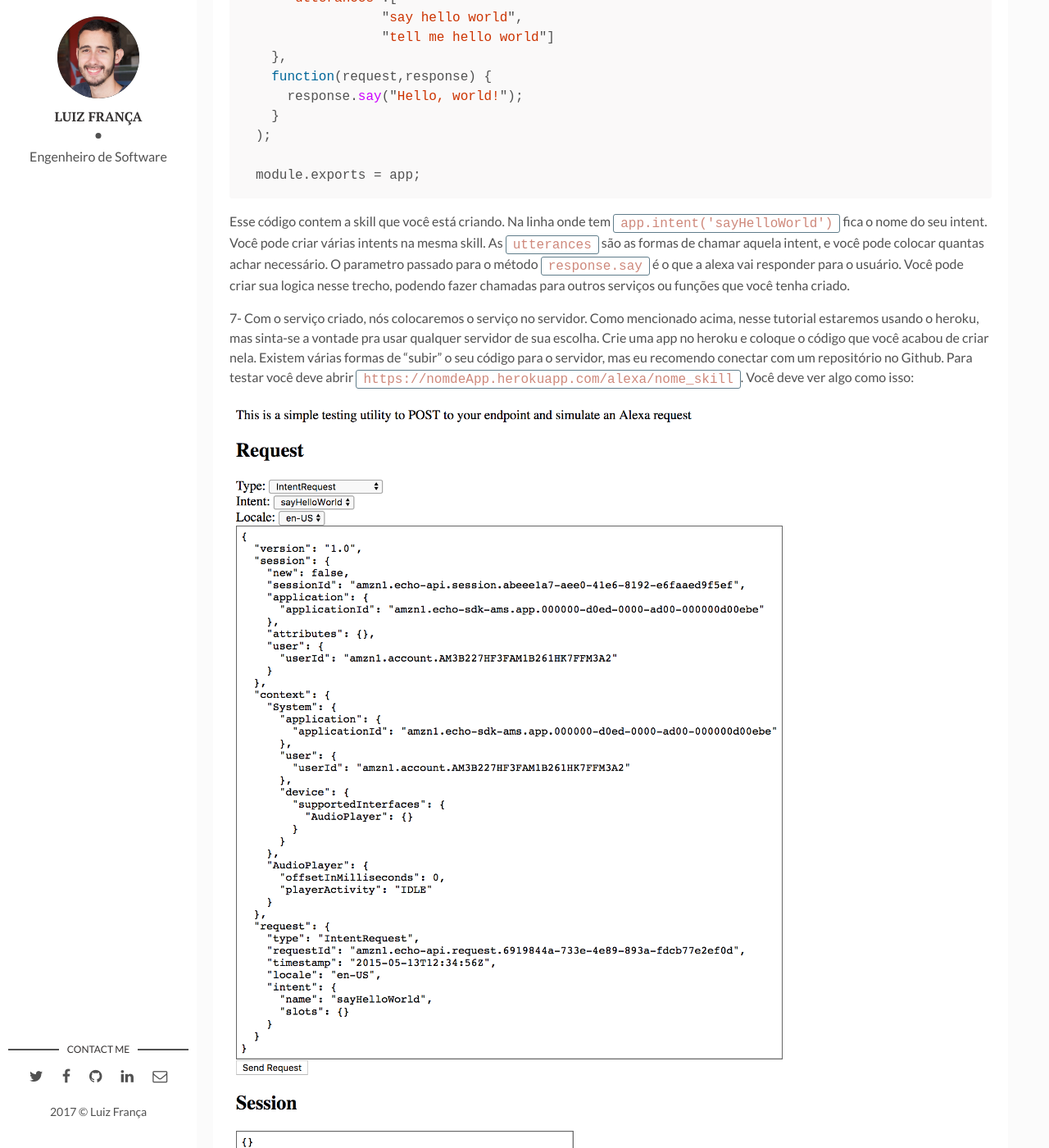
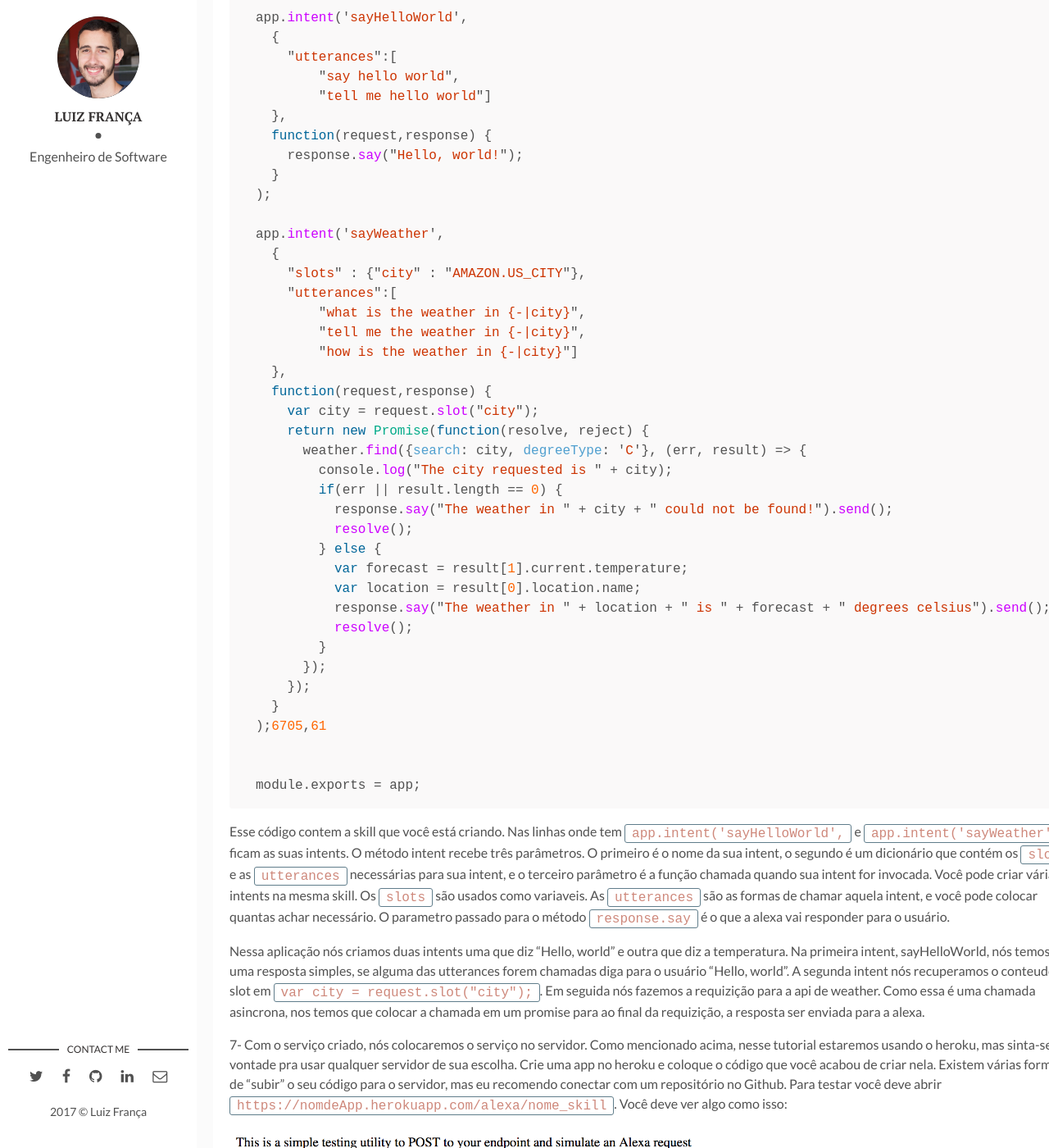
Before and after one commit to luizfranca/dev-blog, a Jekyll site: the page built from _posts/2017-12-18-criando-uma-skill-simples-para-alexa.markdown, in a window 1280 px wide and 1400 px high, scrolled down 2018 px. Shown: the whole window at 82% size. Built offline with Jekyll 4.4.1, drawn with Linux system fonts in a browser that asks for light colours; some of the changed text lies outside the part shown.

Commit message:
Incremented the tutorial

```diff
--- a/_posts/2017-12-18-criando-uma-skill-simples-para-alexa.markdown
+++ b/_posts/2017-12-18-criando-uma-skill-simples-para-alexa.markdown
@@ -6,14 +6,15 @@ description:
 img:
 tags: [Alexa Skills, Restfull, Self-hosted]
 ---
-Neste tutorial você vai aprender como criar uma skill simples para alexa. Abaixo tem uma lista do que vai ser necessário para você criar sua primeira Amazon Skill para Alexa. Neste tutorial nós iremos prover o serviço em um servidor rest, mas uma outra possibilidade é usar o serviço da [Amazon Web Services](https://aws.amazon.com).
+Neste tutorial você vai aprender como criar uma skill simples para alexa que tem dois intents: um para falar "Hello, world" e outra que diz a temperatura da cidade requisitada. Abaixo tem uma lista do que vai ser necessário para você criar sua primeira skill para Alexa. Neste tutorial nós iremos prover o serviço em um servidor rest, mas uma outra possibilidade é usar o serviço da [Amazon Web Services](https://aws.amazon.com) conhecido como lambda.
 
 ### Considerações
 
-Para criar esse tutorial usei algumas ferramentas que não são obrigatórias.
+Para criar esse tutorial usei algumas ferramentas que não são obrigatórias usar.
 
 - Os códigos no terminal serão escritos considerando o sistema operacional MacOS;
-- O serviço provido será usando node.js, pode-se usar outros frameworks. Desde que se tenha a biblioteca da alexa.
+- O serviço provido será usando node.js, pode-se usar outros frameworks. Desde que se tenha a biblioteca da alexa;
+- Uma biblioteca para recuperar a temperatura chamada [weatherjs](http://weatherjs.com).
 
 ### Requisitos
 - Conta na [Amazon](https://www.amazon.com);
@@ -49,7 +50,7 @@ server.start();
 
 Esse código ira iniciar o servidor. Caso uma porta não seja fornecida pelo servidor ele irá usar a porta 3001.
 
-4- Crie um arquivo chamado Procfile com o seguinte código
+4- Crie um arquivo chamado Procfile com o seguinte código:
 
 {% highlight bash %}
 web: node server.js
@@ -60,6 +61,7 @@ web: node server.js
 {% highlight bash %}
 pasta-projeto/apps/nome-skill/$ npm init
 pasta-projeto/apps/nome-skill/$ npm install alexa-app –save
+pasta-projeto/apps/nome-skill/$ npm install weather-js
 {% endhighlight %}
 
 6- Depois crie um arquivo chamado index.js e coloque o seguinte código nele:
@@ -68,39 +70,70 @@ pasta-projeto/apps/nome-skill/$ npm install alexa-app –save
 module.change_code = 1;
 'use strict';
 
+var weather = require('weather-js');
 var alexa = require('alexa-app');
 var app = new alexa.app('hello_world');
 
 
 app.launch( function(request, response) {
-	response.say('Welcome to your alexa skill')
-	.reprompt('Ask alexa to say hello world!')
-	.shouldEndSession(false);
+    response.say('Welcome to your alexa skill')
+    .reprompt('Ask alexa to say hello world!')
+    .shouldEndSession(false);
 } );
 
 
 app.error = function(exception, request, response) {
-	console.log(exception)
-	console.log(request);
-	console.log(response);
-	response.say('Sorry an error occured ' + error.message);
+    console.log(exception)
+    console.log(request);
+    console.log(response);
+    response.say('Sorry an error occured ' + error.message);
 };
 
 app.intent('sayHelloWorld',
   {
     "utterances":[
-		"say hello world",
-		"tell me hello world"]
+        "say hello world",
+        "tell me hello world"]
   },
   function(request,response) {
     response.say("Hello, world!");
   }
 );
 
+app.intent('sayWeather',
+  {
+    "slots" : {"city" : "AMAZON.US_CITY"},
+    "utterances":[
+        "what is the weather in {-|city}",
+        "tell me the weather in {-|city}",
+        "how is the weather in {-|city}"]
+  },
+  function(request,response) {
+    var city = request.slot("city");
+    return new Promise(function(resolve, reject) {
+      weather.find({search: city, degreeType: 'C'}, (err, result) => {
+        console.log("The city requested is " + city);
+        if(err || result.length == 0) {
+          response.say("The weather in " + city + " could not be found!").send();
+          resolve();
+        } else {
+          var forecast = result[1].current.temperature;
+          var location = result[0].location.name;
+          response.say("The weather in " + location + " is " + forecast + " degrees celsius").send();
+          resolve();
+        }
+      });
+    });
+  }
+);6705,61
+
+
 module.exports = app;
 {% endhighlight %}
 
-Esse código contem a skill que você está criando. Na linha onde tem `app.intent('sayHelloWorld')` fica o nome do seu intent. Você pode criar várias intents na mesma skill. As `utterances` são as formas de chamar aquela intent, e você pode colocar quantas achar necessário. O parametro passado para o método `response.say` é o que a alexa vai responder para o usuário. Você pode criar sua logica nesse trecho, podendo fazer chamadas para outros serviços ou funções que você tenha criado.
+Esse código contem a skill que você está criando. Nas linhas onde tem `app.intent('sayHelloWorld',` e `app.intent('sayWeather',` ficam as suas intents. O método intent recebe três parâmetros. O primeiro é o nome da sua intent, o segundo é um dicionário que contém os `slots` e as `utterances` necessárias para sua intent, e o terceiro parâmetro é a função chamada quando sua intent for invocada. Você pode criar várias intents na mesma skill. Os `slots` são usados como variaveis. As `utterances` são as formas de chamar aquela intent, e você pode colocar quantas achar necessário. O parametro passado para o método `response.say` é o que a alexa vai responder para o usuário.
+
+Nessa aplicação nós criamos duas intents uma que diz "Hello, world" e outra que diz a temperatura. Na primeira intent, sayHelloWorld, nós temos uma resposta simples, se alguma das utterances forem chamadas diga para o usuário "Hello, world". A segunda intent nós recuperamos o conteudo do slot em `var city = request.slot("city");`. Em seguida nós fazemos a requizição para a api de weather. Como essa é uma chamada asincrona, nos temos que colocar a chamada em um promise para ao final da requizição, a resposta ser enviada para a alexa.
 
 7- Com o serviço criado, nós colocaremos o serviço no servidor. Como mencionado acima, nesse tutorial estaremos usando o heroku, mas sinta-se a vontade pra usar qualquer servidor de sua escolha. Crie uma app no heroku e coloque o código que você acabou de criar nela. Existem várias formas de "subir" o seu código para o servidor, mas eu recomendo conectar com um repositório no Github. Para testar você deve abrir `https://nomdeApp.herokuapp.com/alexa/nome_skill`. Você deve ver algo como isso:
 
```
Also changed, not shown: assets/img/heroku-app-alexa.png.
